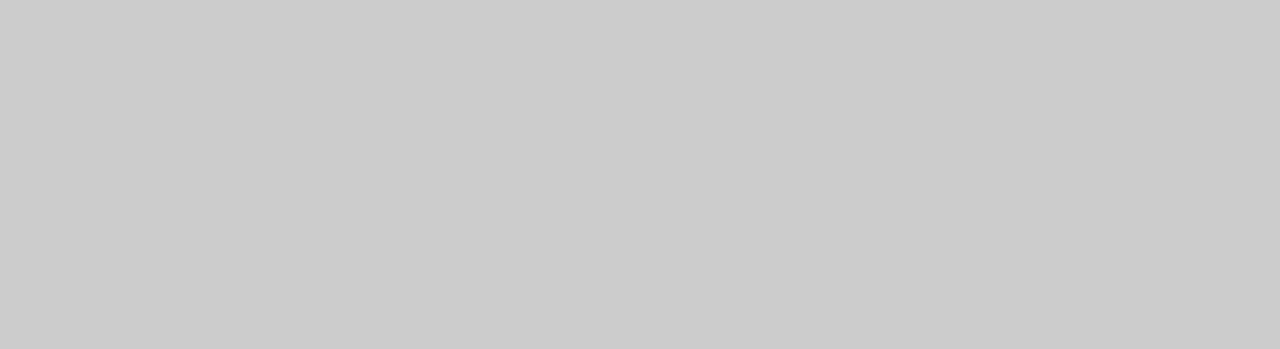
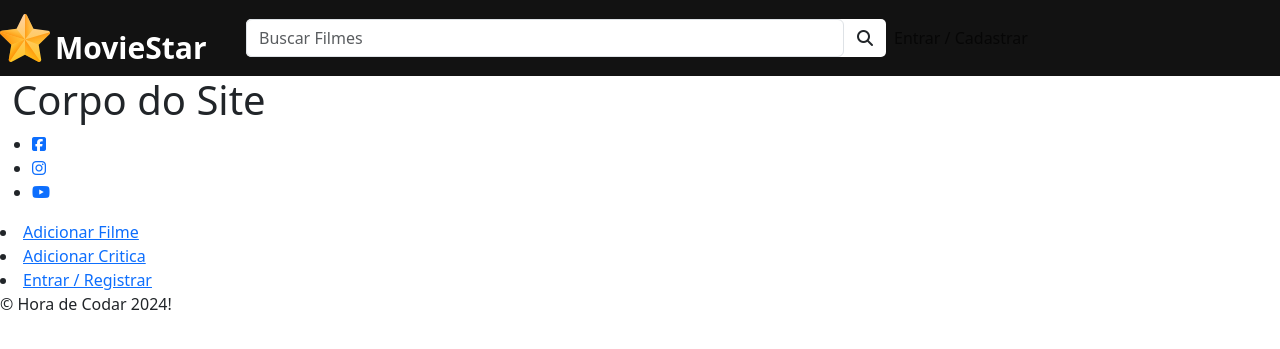
Before and after one commit to MarcoUpe/curso_php, a PHP site: page / in a window 1280 px wide. Before the commit the part shown is empty. Shown: the top 349 px of the page. Run offline with PHP 8.4, Linux system fonts and the light colour scheme; some libraries are stand-ins or nearby versions.

Commit message:
sec_19_3107_css

```diff
--- a/19_moviestar/css/styles.css
+++ b/19_moviestar/css/styles.css
@@ -1,3 +1,36 @@
-body {
-    background-color: #CCC;
+/* Navbar */
+.navbar-brand {
+    position: relative;
 }
+
+#logo {
+    width: 50px;
+}
+
+#moviestar-title {
+    color: #FFF;
+    position: absolute;
+    bottom: -2px;
+    font-size: 30px;
+    left: 55px;
+    font-weight: bold;
+}
+
+#main-navbar {
+    background-color: #121212;
+}
+
+#search-form {
+    margin: 0 auto;
+    background-color: #FFF;
+    border-radius: 5px;
+    width: 50%;
+    margin-left: 180px;
+    display: flex;
+}
+
+#serch-form .form-control {
+    border: none;
+    width: 90%;
+    box-shadow: none;
+}
--- a/19_moviestar/index.php
+++ b/19_moviestar/index.php
@@ -11,20 +11,63 @@
     <meta charset="UTF-8">
     <meta name="viewport" content="width=device-width, initial-scale=1.0">
     <title>MovieStar</title>
-    <link rel="short icon" href="img/moviestar.ico">
+    <link rel="short icon" href="<?= $BASE_URL ?>img/moviestar.ico">
     <!-- Bootstrap -->
     <link rel="stylesheet" href="https://cdnjs.cloudflare.com/ajax/libs/bootstrap/5.3.3/css/bootstrap.css" integrity="sha512-VcyUgkobcyhqQl74HS1TcTMnLEfdfX6BbjhH8ZBjFU9YTwHwtoRtWSGzhpDVEJqtMlvLM2z3JIixUOu63PNCYQ==" crossorigin="anonymous" referrerpolicy="no-referrer" />
     <!-- Font Awesome -->
     <link rel="stylesheet" href="https://cdnjs.cloudflare.com/ajax/libs/font-awesome/6.6.0/css/all.min.css" integrity="sha512-Kc323vGBEqzTmouAECnVceyQqyqdsSiqLQISBL29aUW4U/M7pSPA/gEUZQqv1cwx4OnYxTxve5UMg5GT6L4JJg==" crossorigin="anonymous" referrerpolicy="no-referrer" />
     <!-- CSS do projeto -->
-    <link rel="stylesheet" href="css/styles.css">
+    <link rel="stylesheet" href="<?= $BASE_URL ?>css/styles.css">
 </head>
 <body>
     <header>
         <nav id="main-navbar" class="navbar navbar-expand-lg">
-
+            <a href="<?= $BASE_URL ?>" class="navbar-brand">
+            <img src="<?= $BASE_URL ?>img/logo.svg" alt="MovieStar" id="logo">
+            <span id="moviestar-title">MovieStar</span>
+            </a>
+        <button class="navbar-toggler" type="button" data-toggle="collapse" data-target="#navbar" aria-controls="navbar" aria-expanded="false" aria-label="Toggle navigation">
+            <i class="fas fa-bars"></i>
+        </button>
+        <form action="" method="GET" id="search-form" class="form-inline my-2 my-lg-0">
+            <input type="text" name="q" id="search" class="form-control mr-sm-2" type="search" placeholder="Buscar Filmes" aria-label="Search">
+            <button class="btn my-2 my-sm-0" type="submit">
+                <i class="fas fa-search"></i>
+            </button>
+        </form>
+        <div class="collapse navbar-collapse" id="navbar">
+            <ul class="navbar-nav">
+                <li class="nav-item">
+                <a href="<?= $BASE_URL ?>auth.php" class="nav-link">Entrar / Cadastrar</a>
+                </li>
+            </ul>
+        </div>
         </nav>
     </header>
+    <div id="main-container" class="container-fluid">
+        <h1>Corpo do Site</h1>
+    </div>
+    <footer id="footer">
+        <div class="social-container">
+            <ul>
+                <li>
+                    <a href="#"><i class="fab fa-facebook-square"></i></a>
+                </li>
+                <li>
+                    <a href="#"><i class="fab fa-instagram"></i></a>
+                </li>
+                <li>
+                    <a href="#"><i class="fab fa-youtube"></i></a>
+                </li>
+            </ul>
+        </div>
+        <div id="footer-links-container">
+            <li><a href="#">Adicionar Filme</a></li>
+            <li><a href="#">Adicionar Critica</a></li>
+            <li><a href="#">Entrar / Registrar</a></li>
+        </div>
+        <p>&copy; Hora de Codar 2024!</p>
+    </footer>
     <!-- Bootstrap JS -->
     <script src="https://cdnjs.cloudflare.com/ajax/libs/bootstrap/5.3.3/js/bootstrap.js" integrity="sha512-lsA4IzLaXH0A+uH6JQTuz6DbhqxmVygrWv1CpC/s5vGyMqlnP0y+RYt65vKxbaVq+H6OzbbRtxzf+Zbj20alGw==" crossorigin="anonymous" referrerpolicy="no-referrer"></script>
     <script src="https://cdnjs.cloudflare.com/ajax/libs/jquery/3.7.1/jquery.min.js" integrity="sha512-v2CJ7UaYy4JwqLDIrZUI/4hqeoQieOmAZNXBeQyjo21dadnwR+8ZaIJVT8EE2iyI61OV8e6M8PP2/4hpQINQ/g==" crossorigin="anonymous" referrerpolicy="no-referrer"></script>
```
Also changed, not shown: 19_moviestar/dao/dao.php (added), 19_moviestar/models/models.php (added), 19_moviestar/templates/footer.php (added), 19_moviestar/templates/header.php (added).
